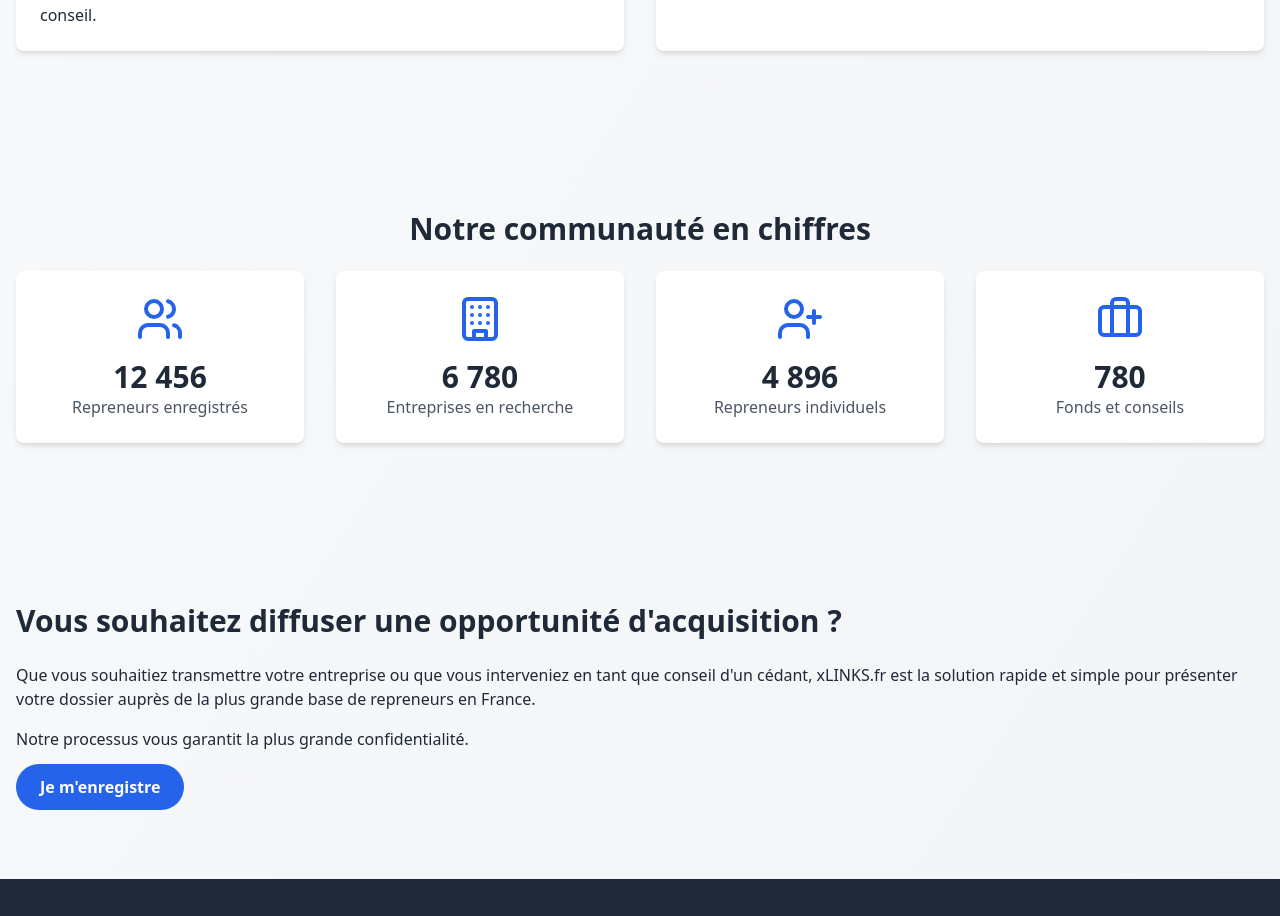
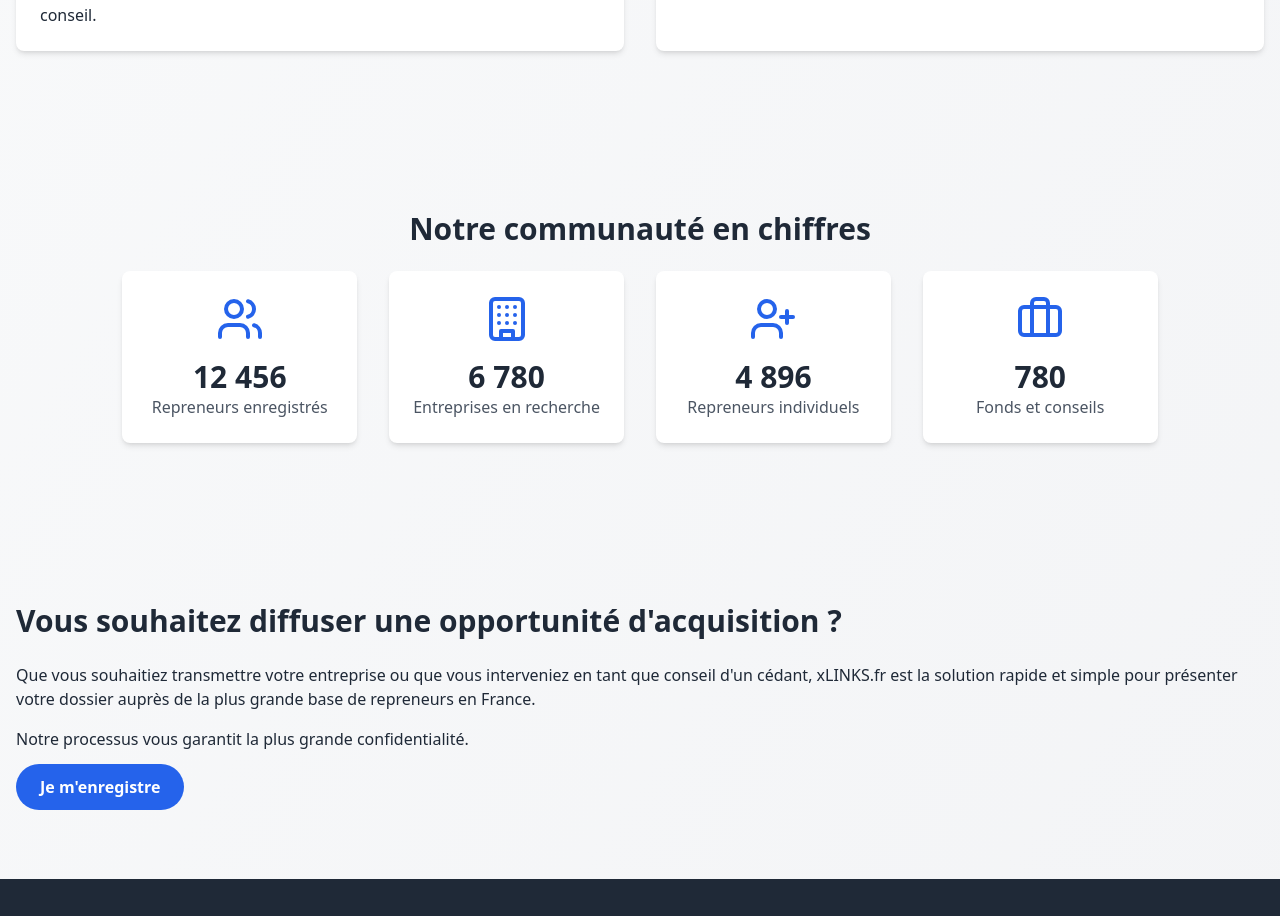
Before and after one commit to JeanBeq/Workshop-Xlinks, a Vue app: page / in a window 1280 px wide. Shown: the part 840-1756 px from the top of the page. Built offline with nearby package versions, Linux system fonts and the light colour scheme.

Commit message:
fix(homepage): centered element

```diff
--- a/src/views/HomePage.vue
+++ b/src/views/HomePage.vue
@@ -18,7 +18,7 @@
     </section>
 
 
-    <section id="dossiers" class="py-20">
+    <section id="dossiers" class="py-20 mx-auto w-fit">
       <h2 class="text-3xl font-bold mb-6">Des dossiers qualifiés</h2>
       <div class="grid md:grid-cols-2 gap-8">
         <div class="bg-white rounded-lg shadow-md p-6 transition-transform hover:scale-105">
@@ -38,7 +38,7 @@
       </div>
     </section>
 
-    <section id="stats" class="py-20">
+    <section id="stats" class="py-20 mx-auto w-fit">
       <h2 class="text-3xl font-bold mb-6 text-center">Notre communauté en chiffres</h2>
       <div class="grid grid-cols-2 md:grid-cols-4 gap-8 text-center">
         <div class="bg-white rounded-lg shadow-md p-6 transition-transform hover:scale-105">
@@ -64,7 +64,7 @@
       </div>
     </section>
 
-    <section id="contact" class="py-20">
+    <section id="contact" class="py-20 mx-auto w-fit">
       <h2 class="text-3xl font-bold mb-6">Vous souhaitez diffuser une opportunité d'acquisition ?</h2>
       <p class="mb-4">
         Que vous souhaitiez transmettre votre entreprise ou que vous interveniez en tant que conseil d'un cédant, xLINKS.fr est la solution rapide et simple pour présenter votre dossier auprès de la plus grande base de repreneurs en France.
```
